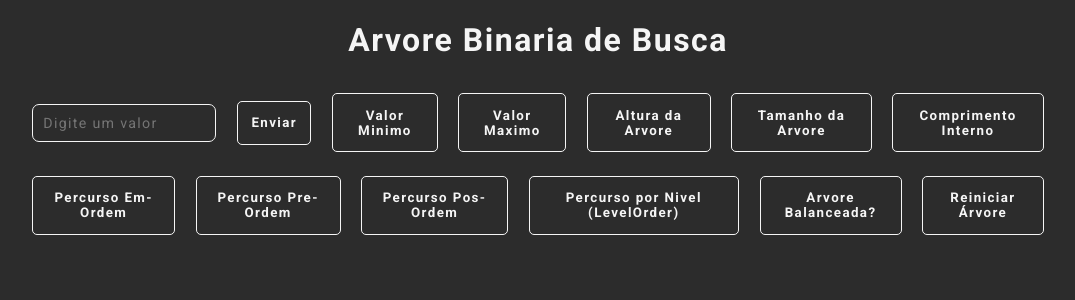
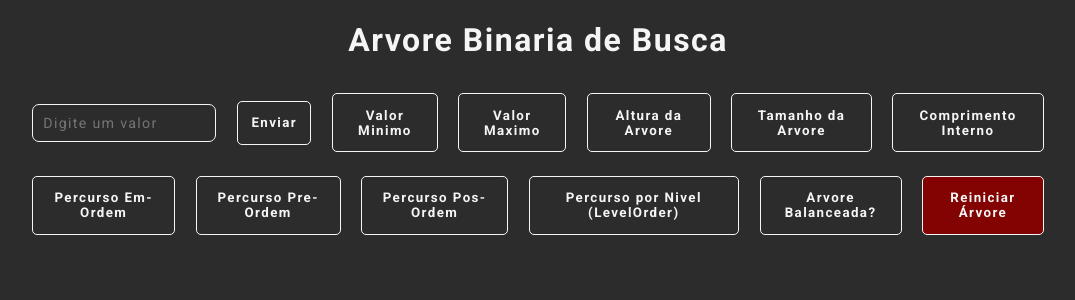
Before and after one commit to focarica/BinaryTree, a Vue app: page / in a window 1280 px wide. Shown: the top 300 px of the page, without its empty margins (102-1177 px from the left). Built offline with nearby package versions, Linux system fonts and the light colour scheme.

Commit message:
reset button

```diff
--- a/src/assets/styles/style.css
+++ b/src/assets/styles/style.css
@@ -250,6 +250,10 @@ input::-webkit-inner-spin-button {
   position:absolute;
 }
 
+#resetButton{
+  background-color: rgb(131, 2, 2);
+}
+
 @keyframes surge {
   0% {
     transform: translateY(-20px);
--- a/src/components/Inputs.vue
+++ b/src/components/Inputs.vue
@@ -26,7 +26,7 @@
         Percurso por Nivel (LevelOrder)
       </button>
       <button class="button" @click="isBalanced()">Arvore Balanceada?</button>
-      <button class="button" @click="resetTree()">Reiniciar Árvore</button>
+      <button class="button" id="resetButton" @click="resetTree()">Reiniciar Árvore</button>
     </div>
   </div>
 </template>
```
